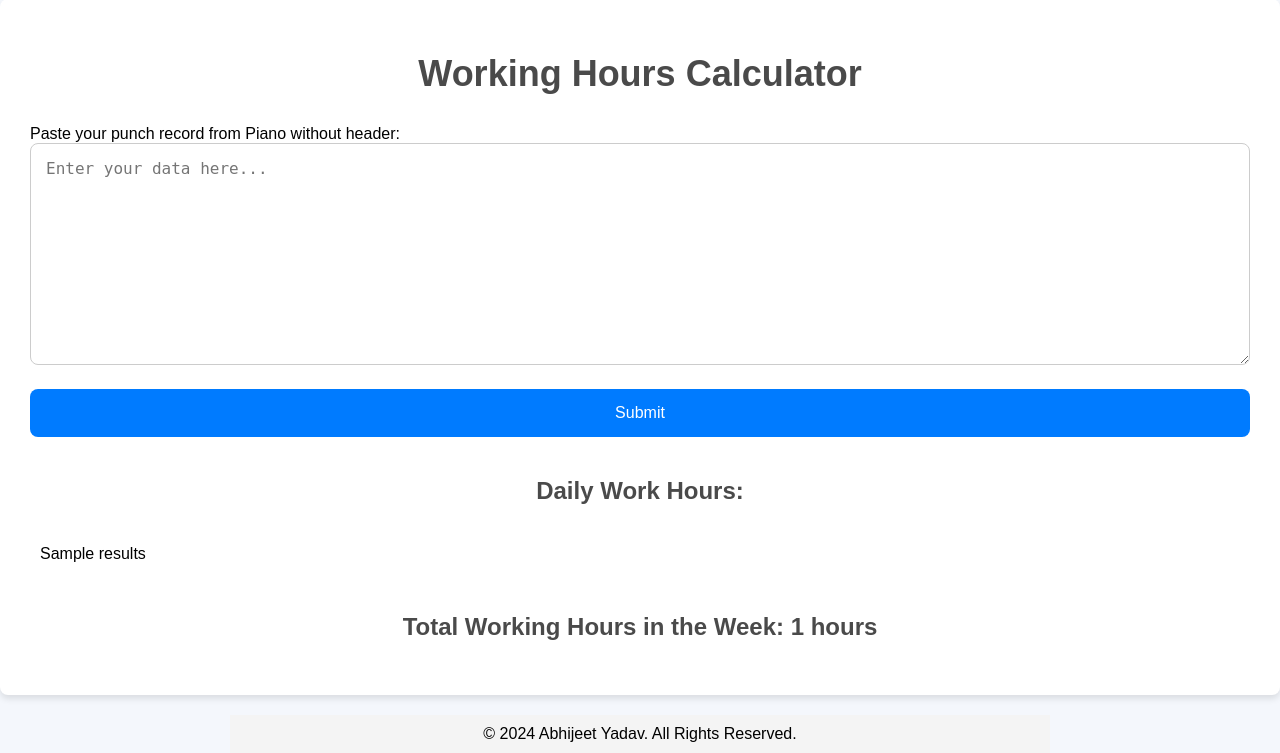
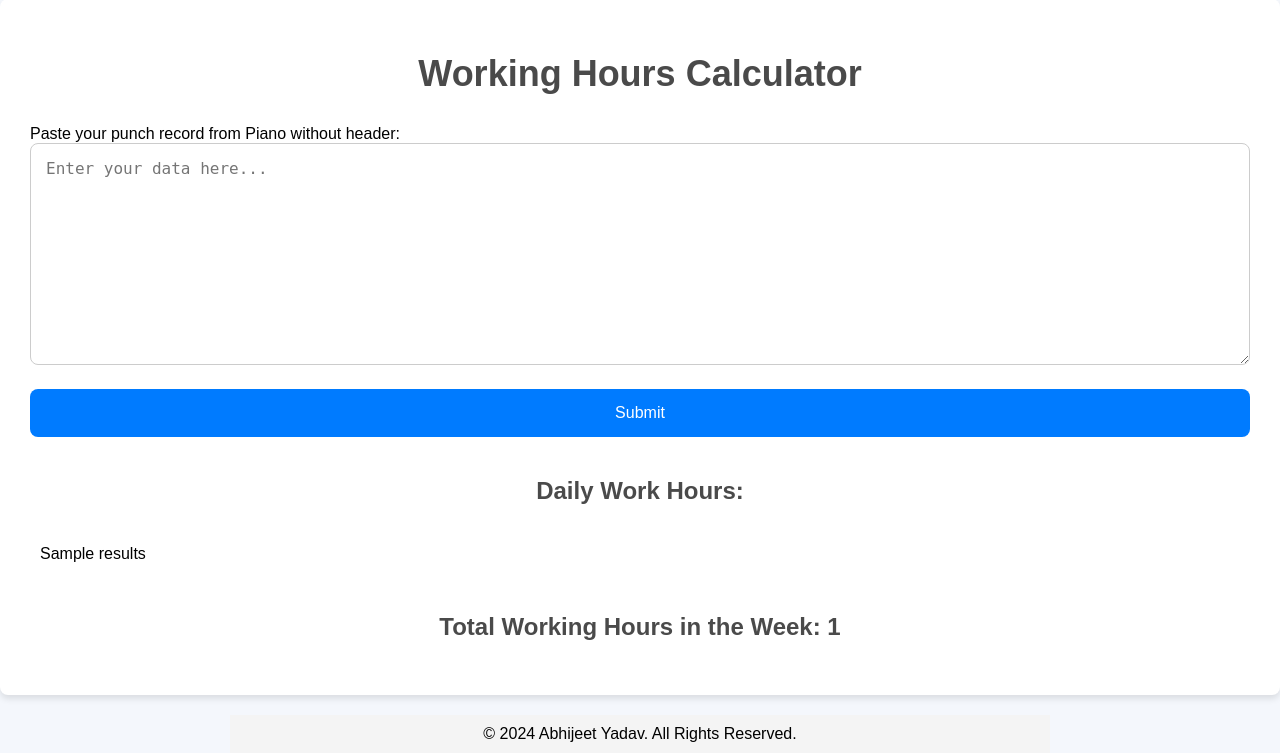
Before and after one commit to Abykaam/abhijeet-clock, a Flask app: template templates/index.html in a window 1280 px wide. Shown: the part 51-804 px from the top of the page. Run offline with Flask 3, Linux system fonts and the light colour scheme; the template is opened without the code that fills it: most values are stand-ins (such as "Sample title", 1, 10 or a date in 2020).

Commit message:
fixed the time to hours and mninutes and remove last column

```diff
--- a/app.py
+++ b/app.py
@@ -12,6 +12,8 @@ def calculate_working_hours(df):
     df['Date'] = df['Log Date'].dt.date
     df['Time'] = df['Log Date'].dt.time
 
+    hours_worked = 0
+
     # Group by Date to find punch-in and punch-out times
     results = []
     for date, group in df.groupby('Date'):
@@ -22,7 +24,7 @@ def calculate_working_hours(df):
 
         # Calculate hours worked (in decimal)
         hours_worked_seconds = (punch_out_time - punch_in_time).total_seconds()
-        hours_worked = hours_worked_seconds / 3600
+        hours_worked += hours_worked_seconds / 3600
 
         # Convert hours worked to HH:MM format
         hours_rounded = timedelta(seconds=hours_worked_seconds)
@@ -33,15 +35,22 @@ def calculate_working_hours(df):
             "Date": date,
             "Punch In": punch_in_time.time(),
             "Punch Out": punch_out_time.time(),
-            "Hours Worked (HH:MM)": f"{hours_mm[0]}:{hours_mm[1]}",
-            "Hours Worked (Decimal)": hours_worked  # Keep the decimal hours for total calculation
+            "Hours Worked (HH:MM)": f"{hours_mm[0]} Hours:{hours_mm[1]} Minutes ",
+            # "Hours Worked (Decimal)": hours_worked  # Keep the decimal hours for total calculation
         })
 
     # Create a DataFrame for results
     results_df = pd.DataFrame(results)
-    total_hours = results_df["Hours Worked (Decimal)"].sum()
+    total_hours = hours_worked
 
-    return results_df, total_hours
+
+    # Convert total hours to HH:MM format
+    total_seconds = int(total_hours * 3600)  # Convert decimal hours to seconds
+    total_hours_formatted = divmod(total_seconds, 3600)  # (hours, remainder_seconds)
+    total_minutes = divmod(total_hours_formatted[1], 60)  # (minutes, seconds)
+    total_hours_hhmm = f"{total_hours_formatted[0]} Hours:{total_minutes[0]:02d} Minutes"
+
+    return results_df, total_hours, total_hours_hhmm
 
 @app.route('/', methods=['GET', 'POST'])
 def index():
@@ -66,8 +75,13 @@ def index():
             df['Emp_nmbr'] = df['Emp_nmbr'].astype(int)  # Convert Employee number to integer if necessary
 
             # Calculate working hours
-            results_df, total_hours = calculate_working_hours(df)
-            return render_template('index.html', results=results_df.to_html(classes='table table-striped'), total_hours=total_hours)
+            results_df, total_hours, total_hours_hhmm = calculate_working_hours(df)
+            return render_template(
+                'index.html',
+                results=results_df.to_html(classes='table table-striped'),
+                total_hours=total_hours,
+                total_hours_hhmm=total_hours_hhmm
+            )
         else:
             return render_template('index.html', error="No valid data entered.")
 
--- a/templates/index.html
+++ b/templates/index.html
@@ -23,7 +23,8 @@
         <div class="table-responsive">
             {{ results | safe }}
         </div>
-        <h3>Total Working Hours in the Week: {{ total_hours | round(2) }} hours</h3>
+        <!-- <h3>Total Working Hours in the Week: {{ total_hours_hhmm }} ({{ total_hours | round(2) }} hours)</h3> -->
+        <h3>Total Working Hours in the Week: {{ total_hours_hhmm }} </h3>
         {% elif error %}
         <div class="alert alert-danger mt-3">
             {{ error }}
@@ -32,6 +33,6 @@
     </div>
     <footer style="text-align: center; padding: 10px; margin-top: 20px; background-color: #f4f4f4; max-width: 800px; margin-left: auto; margin-right: auto;">
         <p style="display: inline;">© 2024 Abhijeet Yadav. All Rights Reserved.</p>
-      </footer>
+    </footer>
 </body>
 </html>
```
